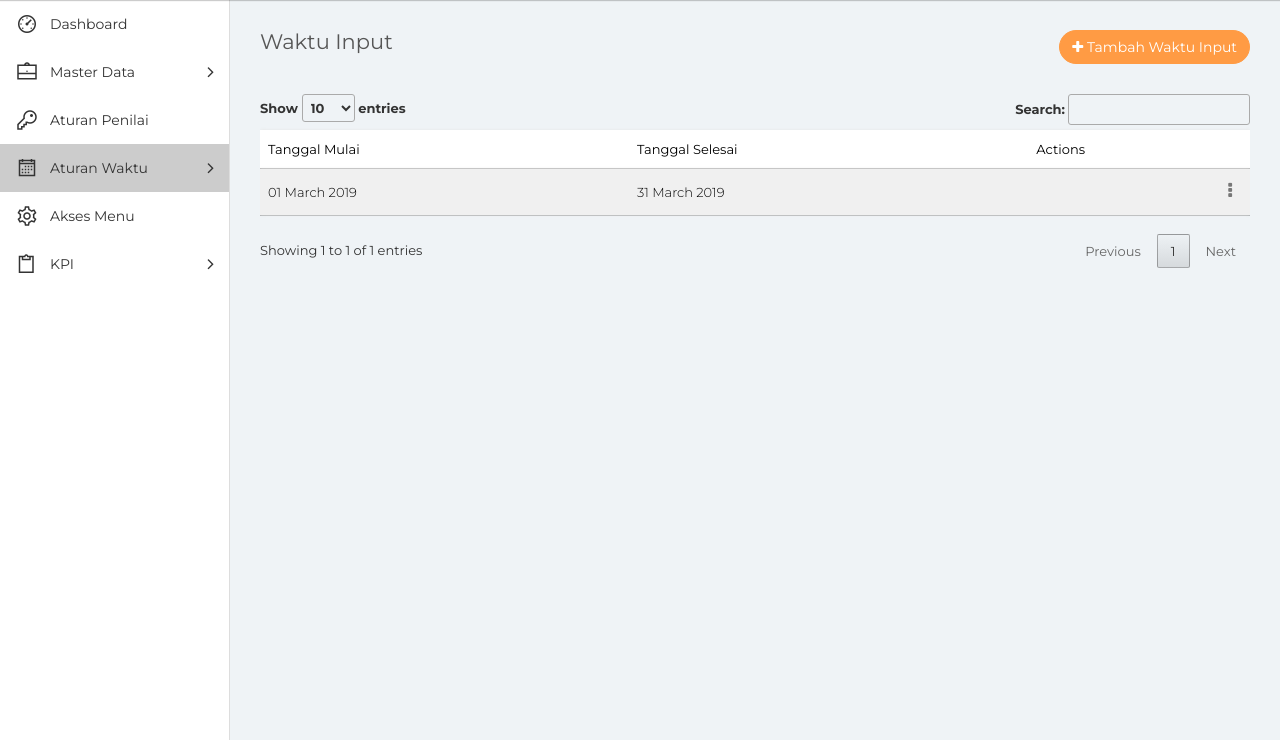
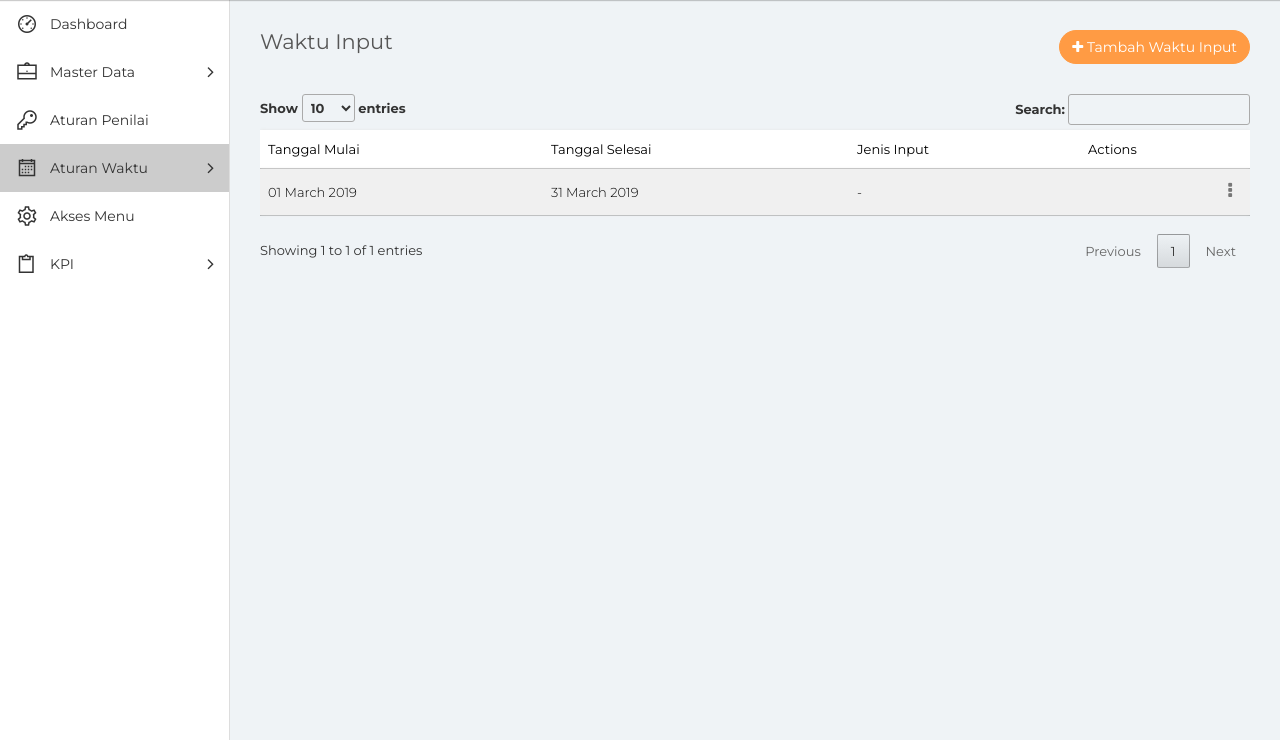
Before and after one commit to niko2296/spk_phapros_final, a PHP site: page /waktu_input.php in a window 1280 px wide. Shown: the part 60-800 px from the top of the page. Run offline with PHP 8.4, Linux system fonts and the light colour scheme; a user stored in the database is signed in; data comes from the database, SQL or seed files in the repository; data that the repository does not hold is empty; some libraries are stand-ins or nearby versions.

Commit message:
Menambah Jenis Input Pada Menu Waktu KPI

```diff
--- a/conn/database.php
+++ b/conn/database.php
@@ -368,9 +368,9 @@
 				return 1;
 		}
 
-		function input_awal_input($tanggal1 = null, $tanggal2 = null){
+		function input_awal_input($tanggal1 = null, $tanggal2 = null, $jenis_input = null){
 			$tanggal = date('Y-m-d');
-			$query = "INSERT INTO waktu_input VALUES ('', '$tanggal1', '$tanggal2', '$tanggal')";
+			$query = "INSERT INTO waktu_input VALUES ('', '$tanggal1', '$tanggal2', '$jenis_input', '$tanggal')";
 			$input = $this->connection->prepare($query);
 			if($input->execute())
 				return 1;
@@ -565,9 +565,9 @@
 			}
 		}
 
-		function edit_awal_input($id_awal_input = null, $tanggal1 = null, $tanggal2 = null)
+		function edit_awal_input($id_awal_input = null, $tanggal1 = null, $tanggal2 = null, $jenis_inputan = null)
 		{
-			$query = "UPDATE waktu_input SET tanggal_awal_input = '$tanggal1', tanggal_akhir_input = '$tanggal2' WHERE id_waktu_input = '$id_awal_input'";
+			$query = "UPDATE waktu_input SET tanggal_awal_input = '$tanggal1', tanggal_akhir_input = '$tanggal2', jenis_input = '$jenis_inputan' WHERE id_waktu_input = '$id_awal_input'";
 			$edit = $this->connection->prepare($query);
 			if($edit->execute())
 				header("location:waktu_input.php");
--- a/data_kpi_verifikasi.php
+++ b/data_kpi_verifikasi.php
@@ -197,7 +197,7 @@
                                 if($b1 == 0)
                                 {
                                     $k1 = 'disabled="disabled"';
-                                    echo '<center><div style="background-color:orange; width:30%; color:white; padding:5px;">Waktu Verifikasi Sudah Ditutup</div></center>';
+                                    echo '<center><div style="background-color:orange; width:30%; color:white; padding:5px;">Waktu Verifikasi Sudah Ditutup</div></center><br>';
                                 }
                             ?>
                             <center><div style="background-color:#7CFC00; width:20%; color:white; padding:5px; display:none;" id="notifikasi1">Data Diverifikasi</div></center>
--- a/detail_kpi.php
+++ b/detail_kpi.php
@@ -207,7 +207,7 @@
                                 if($b1 == 0)
                                 {
                                     $k1 = 'disabled="disabled"';
-                                    echo '<center><div style="background-color:orange; width:30%; color:white; padding:5px;">Waktu Verifikasi Sudah Ditutup</div></center>';
+                                    echo '<center><div style="background-color:orange; width:30%; color:white; padding:5px;">Waktu Verifikasi Sudah Ditutup</div></center><br>';
                                 }
                             ?>
                             <center><div style="background-color:#7CFC00; width:20%; color:white; padding:5px; display:none; margin-bottom:2%;" id="notifikasi1">Data Diverifikasi</div></center>
--- a/waktu_input.php
+++ b/waktu_input.php
@@ -187,7 +187,8 @@
                                 $tanggal1 = $a1[2].'-'.$a1[1].'-'.$a1[0];
                                 $a2 = explode('/', $_POST['tanggal_akhir_input']);
                                 $tanggal2 = $a2[2].'-'.$a2[1].'-'.$a2[0];
-                                $eksekusi = $db->input_awal_input($tanggal1, $tanggal2);
+                                $jenis_input = $_POST['jenis_input'];
+                                $eksekusi = $db->input_awal_input($tanggal1, $tanggal2, $jenis_input);
                                 if($eksekusi == 2)
                                 {
                                     echo '<div class="alert alert-danger">Data Gagal Disimpan</div>';
@@ -202,7 +203,8 @@
                                 $tanggal1 = $a1[2].'-'.$a1[1].'-'.$a1[0];
                                 $a2 = explode('/', $_POST['tanggal_akhir_input_edit']);
                                 $tanggal2 = $a2[2].'-'.$a2[1].'-'.$a2[0];
-                                $eksekusi = $db->edit_awal_input($_POST['id_waktu_edit'], $tanggal1, $tanggal2);
+                                $jenis_input_edit = $_POST['jenis_input_edit'];
+                                $eksekusi = $db->edit_awal_input($_POST['id_waktu_edit'], $tanggal1, $tanggal2, $jenis_input_edit);
                                 if($eksekusi == 2 || $eksekusi == 3)
                                 {
                                     echo '<div class="alert alert-danger">Data Gagal Disimpan</div>';
@@ -225,6 +227,7 @@
 										<tr>
 											<th>Tanggal Mulai</th>
                                             <th>Tanggal Selesai</th>
+                                            <th>Jenis Input</th>
 											<th class="text-right">Actions</th>
 										</tr>
 									</thead>
@@ -239,6 +242,14 @@
                                             <tr>
                                                 <td><?php echo date('d F Y', strtotime($data['tanggal_awal_input'])); ?></td>
                                                 <td><?php echo date('d F Y', strtotime($data['tanggal_akhir_input'])); ?></td>
+                                                <td><?php
+                                                    if($data['jenis_input'] == 0)
+                                                        echo '-';
+                                                    else if($data['jenis_input'] == 1)
+                                                        echo 'Input Pengajuan KPI';
+                                                    else if($data['jenis_input'] == 2)
+                                                        echo 'Input Realisasi KPI';
+                                                ?></td>
                                                 <td class="text-right">
                                                     <div class="dropdown">
                                                         <a href="#" class="action-icon dropdown-toggle" data-toggle="dropdown" aria-expanded="false"><i class="fa fa-ellipsis-v"></i></a>
@@ -272,6 +283,18 @@
                                                                         <div class="form-group">
                                                                             <label>Tanggal Akhir Input</label>
                                                                             <div class="cal-icon"><input class="form-control datetimepicker" type="text" name="tanggal_akhir_input_edit" id="tanggal_akhir_input_edit" value="<?php echo date('d/m/Y', strtotime($data['tanggal_akhir_input'])); ?>"></div>
+                                                                        </div>
+                                                                    </div>
+                                                                </div>
+                                                                <div class="row">
+                                                                    <div class="col-md-6">
+                                                                        <div class="form-group">
+                                                                            <label>Jenis Waktu Input</label>
+                                                                            <select name="jenis_input_edit" id="jenis_input_edit" class="form-control">
+                                                                                <option value="">Pilih Jenis Input</option>
+                                                                                <option value="1" <?php echo ($data['jenis_input'] == 1)?'selected="selected"':''; ?>>Input Pengajuan KPI</option>
+                                                                                <option value="2" <?php echo ($data['jenis_input'] == 2)?'selected="selected"':''; ?>>Input Realisasi KPI</option>
+                                                                            </select>
                                                                         </div>
                                                                     </div>
                                                                 </div>
@@ -335,6 +358,18 @@
 										<div class="form-group">
 											<label>Tanggal Akhir Input</label>
                                             <div class="cal-icon"><input class="form-control datetimepicker cek" type="text" name="tanggal_akhir_input" id="tanggal_akhir_input" placeholder="dd/mm/yyyy"></div>
+										</div>
+									</div>
+								</div>
+                                <div class="row">
+									<div class="col-md-6">
+										<div class="form-group">
+											<label>Jenis Waktu Input</label>
+											<select name="jenis_input" id="jenis_input" class="form-control cek">
+                                                <option value="">Pilih Jenis Waktu Input</option>
+                                                <option value="1">Input Pengajuan KPI</option>
+                                                <option value="2">Input Realisasi KPI</option>
+                                            </select>
 										</div>
 									</div>
 								</div>
```
Also changed, not shown: data_kpi.php (+27 -6 lines).
